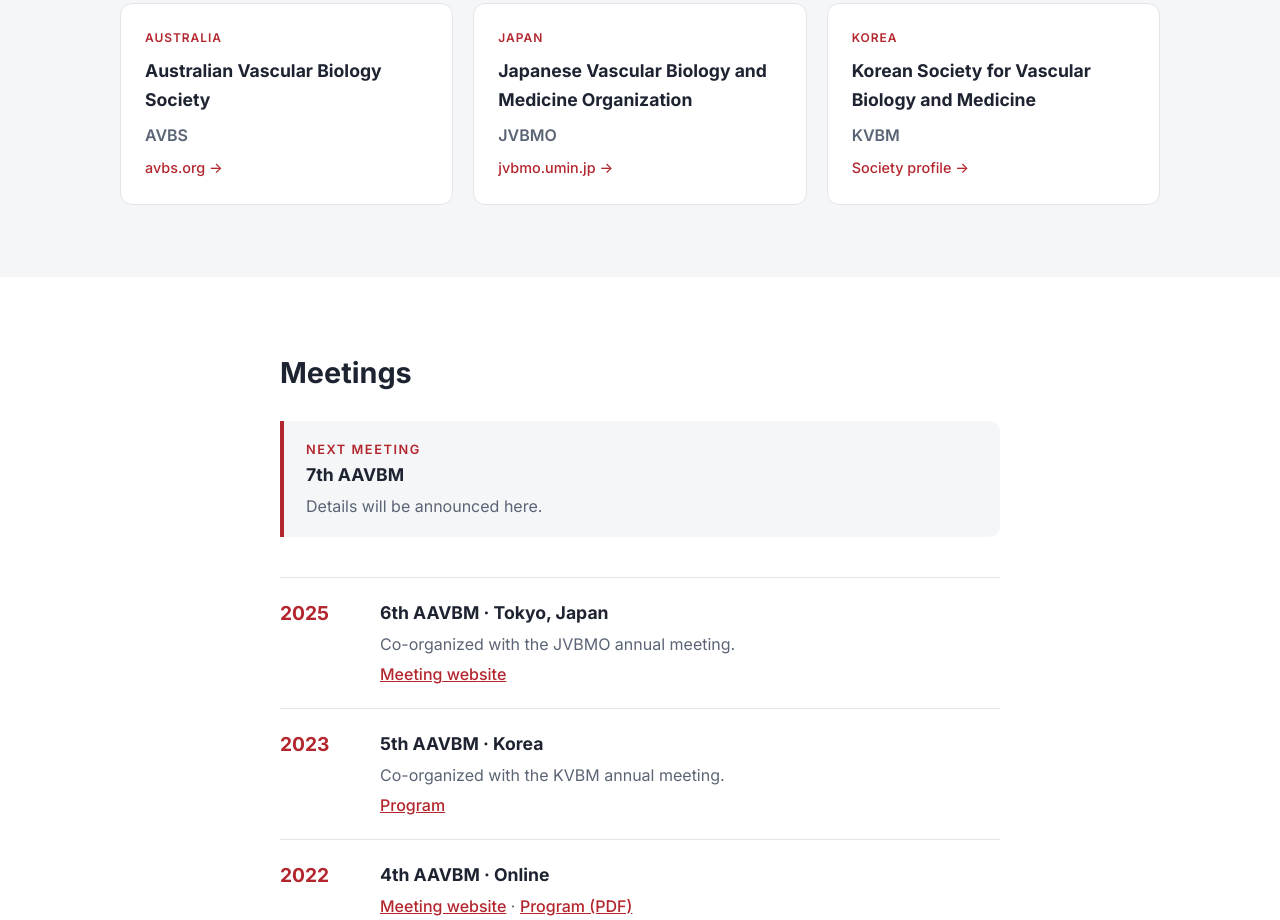
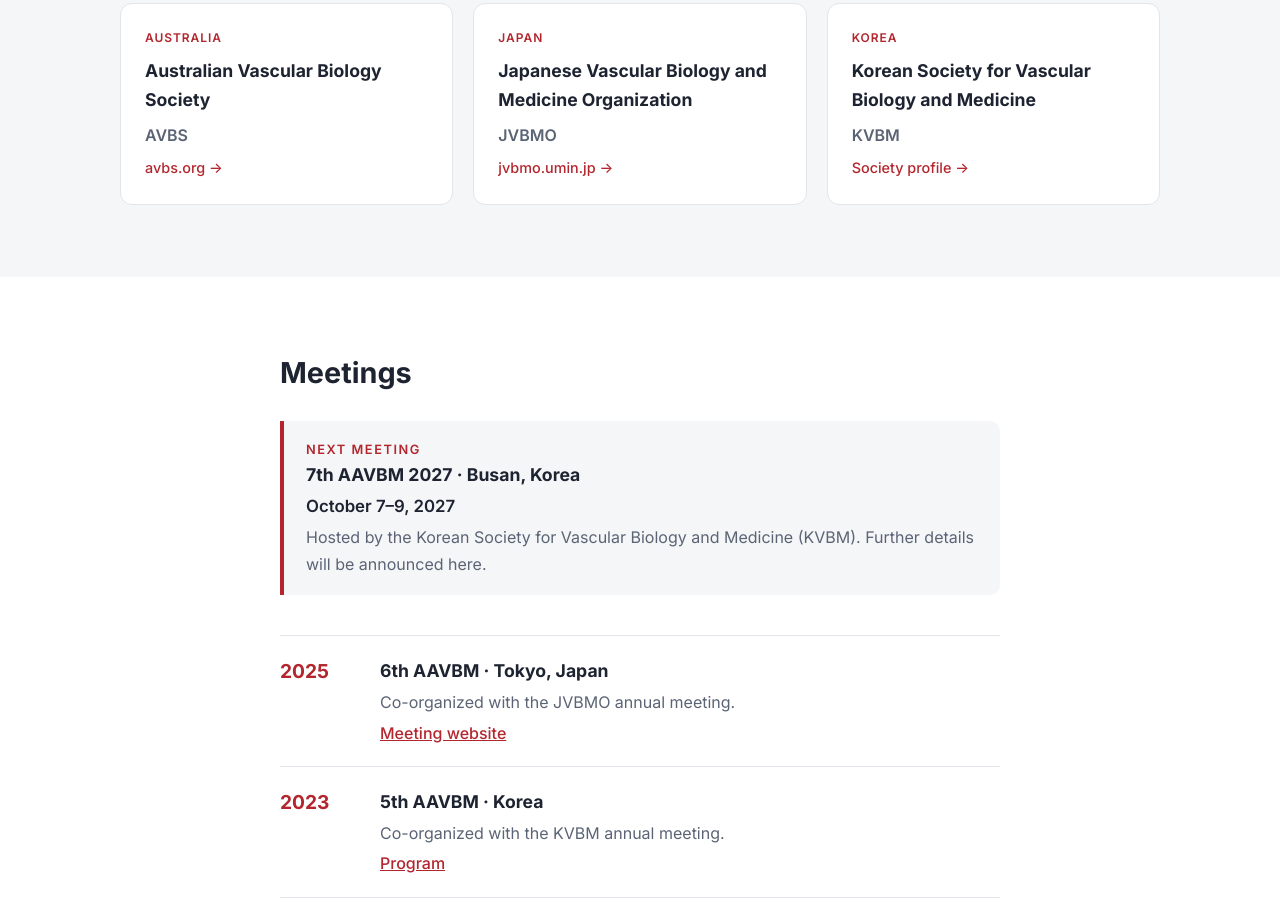
Before and after one commit to jvbmorg/jvbmorg.github.io, a plain HTML site: page index.html in a window 1280 px wide. Shown: the part 1086-2006 px from the top of the page. Drawn offline with Linux system fonts and the light colour scheme.

Commit message:
Announce AAVBM 2027 in Busan, Korea (Oct 7-9, hosted by KVBM)
Co-Authored-By: Claude Opus 5.5 <noreply@anthropic.com>

```diff
--- a/index.html
+++ b/index.html
@@ -27,7 +27,7 @@
   <main id="top">
     <section class="hero">
       <div class="wrap">
-        <p class="eyebrow">Since 2015</p>
+        <p class="eyebrow">Next: AAVBM 2027 &middot; Busan, Korea &middot; October 7&ndash;9, 2027</p>
         <h1>Asia-Australia Vascular Biology Meeting</h1>
         <p class="lead">A forum to exchange ideas and results of cutting-edge vascular biology research, from basic to translational science, across Asia and Australia.</p>
         <div class="flags">
@@ -75,8 +75,9 @@
         <h2>Meetings</h2>
         <div class="next">
           <p class="eyebrow">Next meeting</p>
-          <h3>7th AAVBM</h3>
-          <p>Details will be announced here.</p>
+          <h3>7th AAVBM 2027 &middot; Busan, Korea</h3>
+          <p class="when">October 7&ndash;9, 2027</p>
+          <p>Hosted by the Korean Society for Vascular Biology and Medicine (KVBM). Further details will be announced here.</p>
         </div>
         <ol class="timeline" reversed>
           <li>
--- a/style.css
+++ b/style.css
@@ -76,6 +76,7 @@ h3 { margin: 0; font-size: 1.1rem; }
 .next { border-left: 4px solid var(--red); background: var(--bg-alt); padding: 18px 22px; border-radius: 0 10px 10px 0; margin-bottom: 40px; }
 .next .eyebrow { color: var(--red); opacity: 1; }
 .next p:last-child { margin: 4px 0 0; color: var(--muted); }
+.next .when { margin: 4px 0 0; font-weight: 600; font-size: 1.05rem; }
 
 .timeline { list-style: none; padding: 0; margin: 0; }
 .timeline li { display: grid; grid-template-columns: 80px 1fr; gap: 20px; padding: 20px 0; border-top: 1px solid var(--line); }
```
